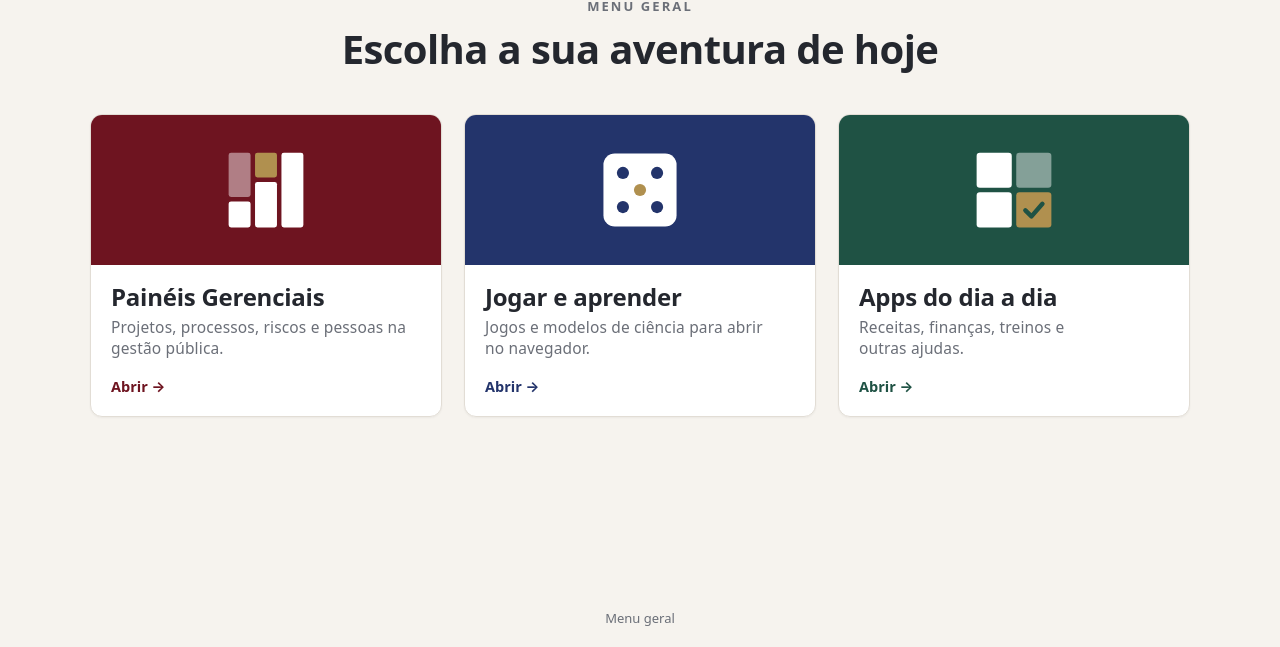
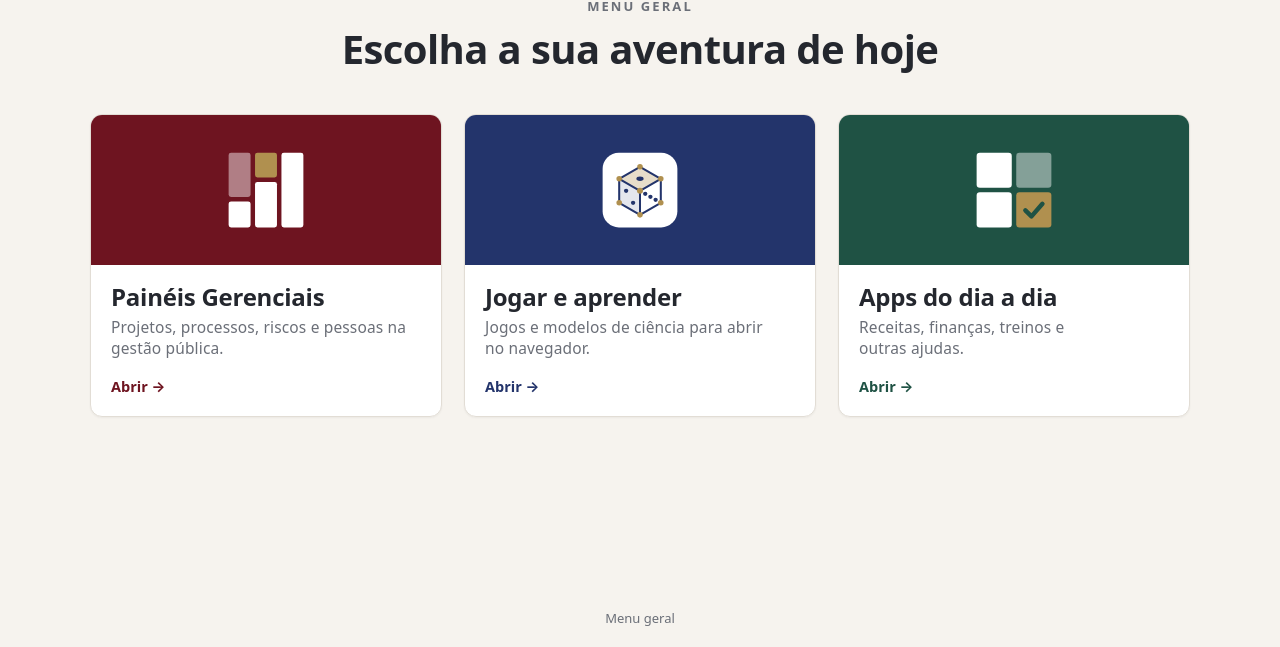
Before and after one commit to paineis-gerenciais/geral, a plain HTML site: page index.html in a window 1280 px wide. Shown: the part 153-800 px from the top of the page. Drawn offline with Linux system fonts and the light colour scheme.

Commit message:
feat: símbolo novo dos jogos no botão da capa
Dado em 3D de linhas, com nós dourados, em moldura. ARTE.md atualizado.

Co-Authored-By: Claude Fable 5.2 <noreply@anthropic.com>
Claude-Session: https://claude.ai/code/session_01UL9gXfBjHoPEHMsTzeivxa

```diff
--- a/index.html
+++ b/index.html
@@ -138,7 +138,7 @@
   <nav aria-label="Menus">
     <ul class="grade">
       <li><a class="botao porta vinho" href="../menu/"><span class="topo"><svg viewBox="0 0 96 96" aria-hidden="true"><g fill="#ffffff"><rect x="2" y="62" width="27" height="32" rx="3"/><rect x="34.5" y="38" width="27" height="56" rx="3"/><rect x="67" y="2" width="27" height="92" rx="3"/></g><rect fill="#ffffff" fill-opacity=".45" x="2" y="2" width="27" height="54.5" rx="3"/><rect fill="#b0904f" x="34.5" y="2" width="27" height="30.5" rx="3"/></svg></span><span class="rotulo"><span class="nome">Painéis Gerenciais</span><span class="linha">Projetos, processos, riscos e pessoas na gestão pública.</span><span class="abrir" aria-hidden="true">Abrir →</span></span></a></li>
-      <li><a class="botao porta azul" href="../jogos/"><span class="topo"><svg viewBox="0 0 96 96" aria-hidden="true"><rect x="3" y="3" width="90" height="90" rx="14" fill="#ffffff"/><g fill="#23346b"><circle cx="27" cy="27" r="7.5"/><circle cx="69" cy="27" r="7.5"/><circle cx="27" cy="69" r="7.5"/><circle cx="69" cy="69" r="7.5"/></g><circle cx="48" cy="48" r="7.5" fill="#b0904f"/></svg></span><span class="rotulo"><span class="nome">Jogar e aprender</span><span class="linha">Jogos e modelos de ciência para abrir no navegador.</span><span class="abrir" aria-hidden="true">Abrir →</span></span></a></li>
+      <li><a class="botao porta azul" href="../jogos/"><span class="topo"><svg viewBox="0 0 96 96" aria-hidden="true"><rect x="2" y="2" width="92" height="92" rx="20" fill="#ffffff"/><g transform="translate(48 49) scale(.74) translate(-48 -50)"><path d="M48 10L82.6 30 48 50 13.4 30z" fill="#b0904f" fill-opacity=".3"/><path d="M13.4 30L48 50v40L13.4 70z" fill="#23346b" fill-opacity=".12"/><path d="M48 10L82.6 30v40L48 90 13.4 70V30zM13.4 30L48 50l34.6-20M48 50v40" fill="none" stroke="#23346b" stroke-width="3.4" stroke-linejoin="round"/><g fill="#23346b"><ellipse cx="48" cy="30" rx="6" ry="3.6"/><circle cx="24.9" cy="50" r="3.6"/><circle cx="36.5" cy="70" r="3.6"/><circle cx="56.7" cy="55" r="3.6"/><circle cx="65.3" cy="60" r="3.6"/><circle cx="74" cy="65" r="3.6"/></g><g fill="#b0904f"><circle cx="48" cy="10" r="4.6"/><circle cx="82.6" cy="30" r="4.6"/><circle cx="82.6" cy="70" r="4.6"/><circle cx="48" cy="90" r="4.6"/><circle cx="13.4" cy="70" r="4.6"/><circle cx="13.4" cy="30" r="4.6"/><circle cx="48" cy="50" r="5"/></g></g></svg></span><span class="rotulo"><span class="nome">Jogar e aprender</span><span class="linha">Jogos e modelos de ciência para abrir no navegador.</span><span class="abrir" aria-hidden="true">Abrir →</span></span></a></li>
       <li><a class="botao porta verde" href="../apps/"><span class="topo"><svg viewBox="0 0 96 96" aria-hidden="true"><g fill="#ffffff"><rect x="2" y="2" width="43.25" height="43.25" rx="4"/><rect x="2" y="50.75" width="43.25" height="43.25" rx="4"/></g><rect fill="#ffffff" fill-opacity=".45" x="50.75" y="2" width="43.25" height="43.25" rx="4"/><rect fill="#b0904f" x="50.75" y="50.75" width="43.25" height="43.25" rx="4"/><path d="M62 73l7.5 7.5L83 65" fill="none" stroke="#1f5244" stroke-width="5.5" stroke-linecap="round" stroke-linejoin="round"/></svg></span><span class="rotulo"><span class="nome">Apps do dia a dia</span><span class="linha">Receitas, finanças, treinos e outras ajudas.</span><span class="abrir" aria-hidden="true">Abrir →</span></span></a></li>
     </ul>
   </nav>
```
Also changed, not shown: 1 other file.
